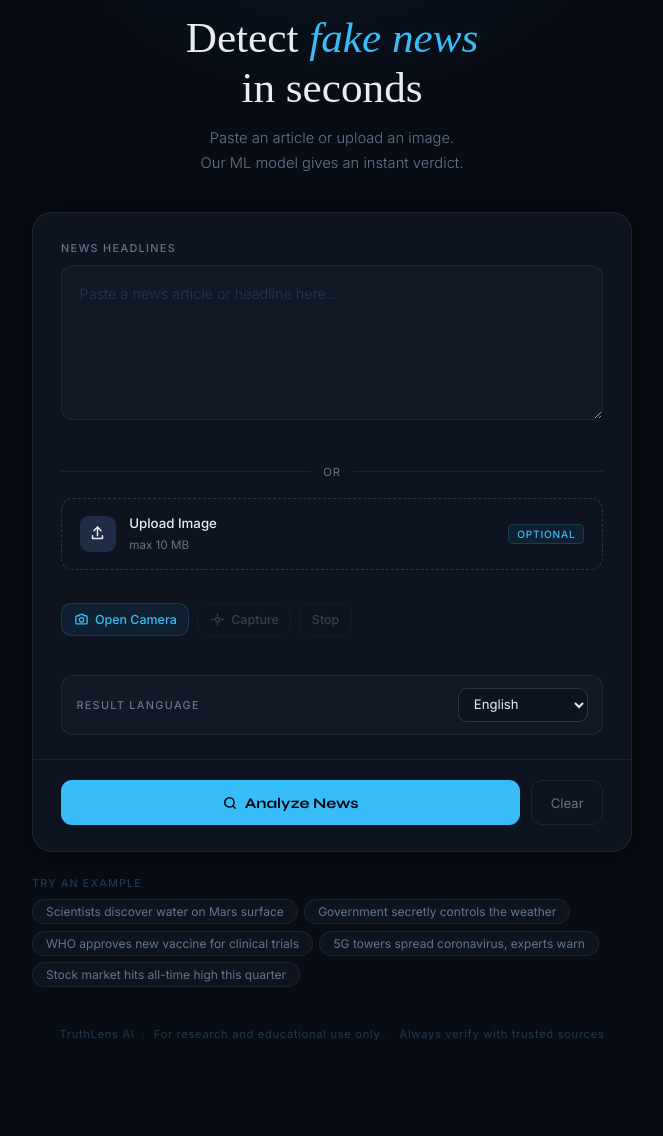
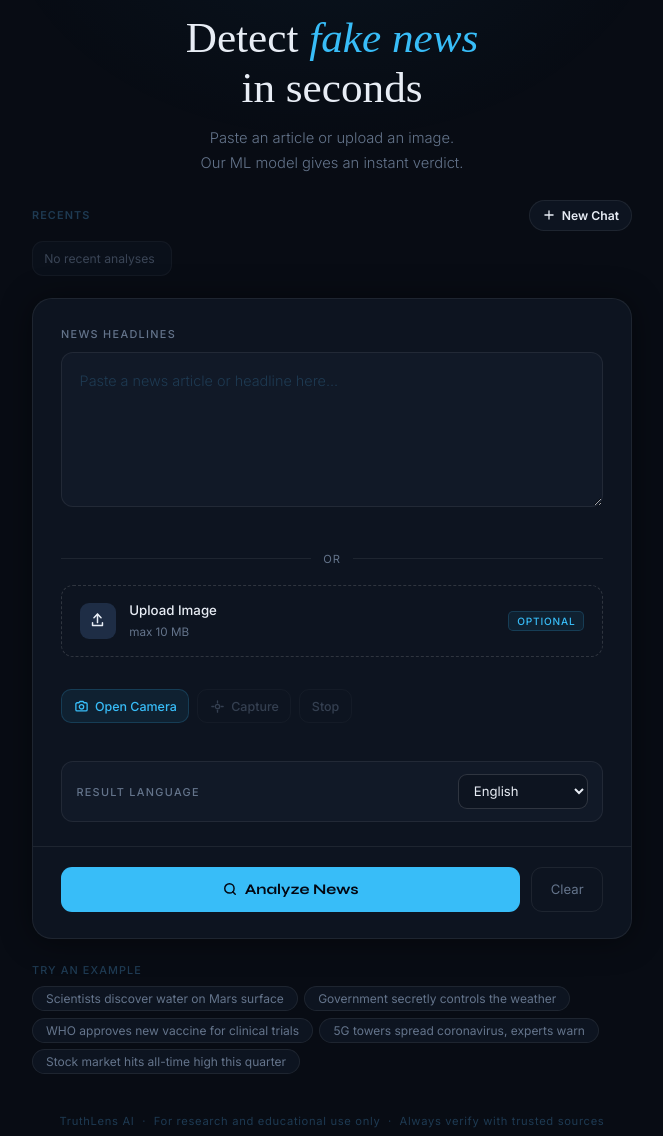
Before and after one commit to sourabh-2610/TruthLens, a Flask app: page / in a window 1280 px wide. Shown: the part 151-1287 px from the top of the page, without its empty margins (308-971 px from the left). Before the commit the page ends 1192 px from the top, so only its background shows below. Run offline with Flask 3, Linux system fonts and the light colour scheme; parts of the project's set-up code (start-up, migrations or seed data) failed here and were passed over; some web fonts are replaced.

Commit message:
Speed up OCR and add recents

```diff
--- a/app.py
+++ b/app.py
@@ -17,7 +17,8 @@ app = Flask(__name__)
 BASE_DIR = Path(__file__).resolve().parent
 UPLOAD_FOLDER = BASE_DIR / 'static' / 'uploads'
 MAX_UPLOAD_SIZE = 10 * 1024 * 1024
-OCR_TIMEOUT_SECONDS = int(os.environ.get("OCR_TIMEOUT_SECONDS", "18"))
+OCR_TIMEOUT_SECONDS = int(os.environ.get("OCR_TIMEOUT_SECONDS", "8"))
+ENABLE_SLOW_OCR_FALLBACK = os.environ.get("ENABLE_SLOW_OCR_FALLBACK") == "1"
 
 # Windows-safe folder creation
 try:
@@ -212,7 +213,7 @@ def save_uploaded_image(file_storage):
 
     with Image.open(file_storage.stream) as uploaded:
         normalized = ImageOps.exif_transpose(uploaded).convert("RGB")
-        normalized = resize_for_ocr(normalized, min_dimension=900, max_dimension=1400)
+        normalized = resize_for_ocr(normalized, min_dimension=800, max_dimension=1100)
         normalized.save(image_path, "JPEG", quality=86, optimize=True)
 
     return image_path, f"uploads/{filename}"
@@ -229,18 +230,19 @@ def prepare_ocr_candidates(image_path):
 
     with Image.open(image_path) as uploaded:
         base = ImageOps.exif_transpose(uploaded).convert("RGB")
-        base = resize_for_ocr(base, min_dimension=1200, max_dimension=1800)
+        base = resize_for_ocr(base, min_dimension=900, max_dimension=1200)
 
         gray = ImageOps.grayscale(base)
-        enhanced = ImageEnhance.Contrast(gray).enhance(2.0)
-        enhanced = ImageEnhance.Sharpness(enhanced).enhance(1.6)
+        enhanced = ImageEnhance.Contrast(gray).enhance(1.9)
+        enhanced = ImageEnhance.Sharpness(enhanced).enhance(1.4)
         enhanced = enhanced.filter(ImageFilter.SHARPEN)
 
         contrast_path = save_ocr_variant(enhanced, image_path, "contrast")
         candidates.append((contrast_path, True))
 
-        normalized_path = save_ocr_variant(gray, image_path, "gray")
-        candidates.append((normalized_path, True))
+        if ENABLE_SLOW_OCR_FALLBACK:
+            normalized_path = save_ocr_variant(gray, image_path, "gray")
+            candidates.append((normalized_path, True))
 
     return candidates
 
@@ -254,17 +256,13 @@ def extract_text_from_image(image_path):
         if TESSERACT_CONFIGURED:
             ocr_runs = []
             if candidates:
-                ocr_runs.append((candidates[0], "eng", "--oem 3 --psm 6 --dpi 300"))
-            if len(candidates) > 1:
-                ocr_runs.append((candidates[1], "eng", "--oem 3 --psm 4 --dpi 300"))
+                ocr_runs.append((candidates[0][0], "eng", "--oem 1 --psm 6 --dpi 220"))
+            if ENABLE_SLOW_OCR_FALLBACK and len(candidates) > 1:
+                ocr_runs.append((candidates[1][0], "eng", "--oem 1 --psm 4 --dpi 220"))
 
             for candidate_path, language, config in ocr_runs:
                 try:
-                    # with Image.open(candidate_path) as candidate:
-                    if isinstance(candidate_path, tuple):
-                       candidate_path = candidate_path[0]
                     with Image.open(candidate_path) as candidate:
-
                         text = pytesseract.image_to_string(
                             candidate,
                             lang=language,
--- a/templates/index2.html
+++ b/templates/index2.html
@@ -960,6 +960,92 @@
       line-height: 1.7;
     }
 
+    /* History */
+    .history-panel {
+      position: relative;
+      z-index: 1;
+      width: 100%;
+      max-width: 600px;
+      margin: -0.75rem 0 1.25rem;
+      animation: fadeUp 0.55s ease 0.08s both;
+    }
+
+    .history-top {
+      display: flex;
+      align-items: center;
+      justify-content: space-between;
+      gap: 0.75rem;
+      margin-bottom: 0.65rem;
+    }
+
+    .history-label {
+      color: var(--placeholder);
+      font-size: 0.68rem;
+      font-weight: 600;
+      letter-spacing: 0.1em;
+      text-transform: uppercase;
+    }
+
+    .new-chat-btn {
+      display: inline-flex;
+      align-items: center;
+      gap: 0.35rem;
+      padding: 0.45rem 0.75rem;
+      border: 1px solid var(--border);
+      border-radius: 999px;
+      background: var(--surface);
+      color: var(--text);
+      font-size: 0.76rem;
+      font-weight: 600;
+      transition: background var(--speed), border-color var(--speed), color var(--speed);
+    }
+
+    .new-chat-btn svg {
+      width: 14px;
+      height: 14px;
+    }
+
+    .new-chat-btn:hover {
+      border-color: var(--accent);
+      background: var(--accent-soft);
+      color: var(--accent);
+    }
+
+    .recents-list {
+      display: flex;
+      gap: 0.45rem;
+      overflow-x: auto;
+      padding-bottom: 0.15rem;
+      scrollbar-width: thin;
+    }
+
+    .recent-item {
+      max-width: 220px;
+      min-width: 140px;
+      overflow: hidden;
+      padding: 0.55rem 0.7rem;
+      border: 1px solid var(--border);
+      border-radius: 11px;
+      background: var(--surface);
+      color: var(--muted);
+      font-size: 0.76rem;
+      text-align: left;
+      text-overflow: ellipsis;
+      white-space: nowrap;
+      transition: background var(--speed), color var(--speed), border-color var(--speed);
+    }
+
+    .recent-item:hover {
+      border-color: var(--border-strong);
+      background: var(--faint);
+      color: var(--text);
+    }
+
+    .recent-item.empty {
+      cursor: default;
+      opacity: 0.55;
+    }
+
     /* Examples */
     .examples {
       position: relative;
@@ -1101,6 +1187,20 @@
       <p class="hero-eyebrow">Multimodal Fact Checker</p>
       <h1 id="heroTitle">Detect <span class="accent">fake news</span><br />in seconds</h1>
       <p>Paste an article or upload an image.<br />Our ML model gives an instant verdict.</p>
+    </section>
+
+    <section class="history-panel" aria-label="Recent analyses">
+      <div class="history-top">
+        <p class="history-label">Recents</p>
+        <button type="button" class="new-chat-btn" onclick="startNewChat()">
+          <svg viewBox="0 0 24 24" fill="none" stroke="currentColor" stroke-width="2.2" stroke-linecap="round" stroke-linejoin="round" aria-hidden="true">
+            <path d="M12 5v14"></path>
+            <path d="M5 12h14"></path>
+          </svg>
+          New Chat
+        </button>
+      </div>
+      <div class="recents-list" id="recentsList"></div>
     </section>
 
     <section class="card" aria-label="News analysis form">
@@ -1285,6 +1385,7 @@
         form: document.getElementById("mainForm"),
         imagePreview: document.getElementById("imgPreview"),
         previewImage: document.getElementById("previewImg"),
+        recentsList: document.getElementById("recentsList"),
         resultMount: document.getElementById("resultMount"),
         serverPreviewMount: document.getElementById("serverPreviewMount"),
         stopButton: document.getElementById("stopCameraBtn"),
@@ -1293,8 +1394,10 @@
       };
 
       let cameraStream = null;
-      const ANALYSIS_TIMEOUT_MS = 90000;
+      const ANALYSIS_TIMEOUT_MS = 30000;
       const IMAGE_RESIZE_TIMEOUT_MS = 10000;
+      const HISTORY_KEY = "tl-recents";
+      const MAX_RECENTS = 6;
 
       function applySavedTheme() {
         const savedTheme = localStorage.getItem("tl-theme");
@@ -1459,6 +1562,81 @@
         }
       }
 
+      function getRecents() {
+        try {
+          return JSON.parse(localStorage.getItem(HISTORY_KEY)) || [];
+        } catch (error) {
+          return [];
+        }
+      }
+
+      function setRecents(items) {
+        localStorage.setItem(HISTORY_KEY, JSON.stringify(items.slice(0, MAX_RECENTS)));
+      }
+
+      function buildRecentTitle(data) {
+        const typedText = document.getElementById("newsText").value.trim();
+        const sourceText = typedText || data.extracted_text || elements.fileName.textContent || "Untitled analysis";
+        const compact = sourceText.replace(/\s+/g, " ").trim();
+        return compact.length > 54 ? `${compact.slice(0, 54)}...` : compact;
+      }
+
+      function renderRecents() {
+        const recents = getRecents();
+        elements.recentsList.innerHTML = "";
+
+        if (recents.length === 0) {
+          const empty = document.createElement("button");
+          empty.type = "button";
+          empty.className = "recent-item empty";
+          empty.textContent = "No recent analyses";
+          empty.disabled = true;
+          elements.recentsList.appendChild(empty);
+          return;
+        }
+
+        recents.forEach((item) => {
+          const button = document.createElement("button");
+          button.type = "button";
+          button.className = "recent-item";
+          button.textContent = item.title;
+          button.title = item.title;
+          button.addEventListener("click", () => loadRecentAnalysis(item.id));
+          elements.recentsList.appendChild(button);
+        });
+      }
+
+      function saveRecentAnalysis(data) {
+        if (!data.show_result) {
+          return;
+        }
+
+        const id = `${Date.now()}-${Math.random().toString(16).slice(2)}`;
+        const item = {
+          id,
+          title: buildRecentTitle(data),
+          newsText: document.getElementById("newsText").value.trim(),
+          data,
+        };
+        const recents = getRecents().filter((recent) => recent.title !== item.title);
+        setRecents([item, ...recents]);
+        renderRecents();
+      }
+
+      function loadRecentAnalysis(id) {
+        const item = getRecents().find((recent) => recent.id === id);
+        if (!item) {
+          return;
+        }
+
+        stopCamera();
+        elements.form.reset();
+        document.getElementById("newsText").value = item.newsText || "";
+        updateCount(document.getElementById("newsText"));
+        clearImagePreview();
+        renderAnalysisResponse(item.data);
+      }
+
       function setLoadingState(isLoading) {
         elements.submitButton.classList.toggle("loading", isLoading);
         elements.submitButton.disabled = isLoading;
@@ -1580,6 +1758,7 @@
           }
 
           renderAnalysisResponse(data);
+          saveRecentAnalysis(data);
 
           if (window.location.pathname !== "/") {
             window.history.replaceState({}, "", "/");
@@ -1725,6 +1904,11 @@
         }
       }
 
+      function startNewChat() {
+        clearAll();
+        elements.form.scrollIntoView({ behavior: "smooth", block: "start" });
+      }
+
       function setExample(chip) {
         const textarea = document.getElementById("newsText");
         textarea.value = chip.textContent.trim();
@@ -1753,9 +1937,11 @@
       window.stopCamera = stopCamera;
       window.capturePhoto = capturePhoto;
       window.clearAll = clearAll;
+      window.startNewChat = startNewChat;
       window.setExample = setExample;
 
       applySavedTheme();
+      renderRecents();
       elements.form.addEventListener("submit", handleSubmit);
       window.addEventListener("load", animateConfidence);
       window.addEventListener("beforeunload", () => stopCamera(false));
```
Also changed, not shown: 1 other file.
